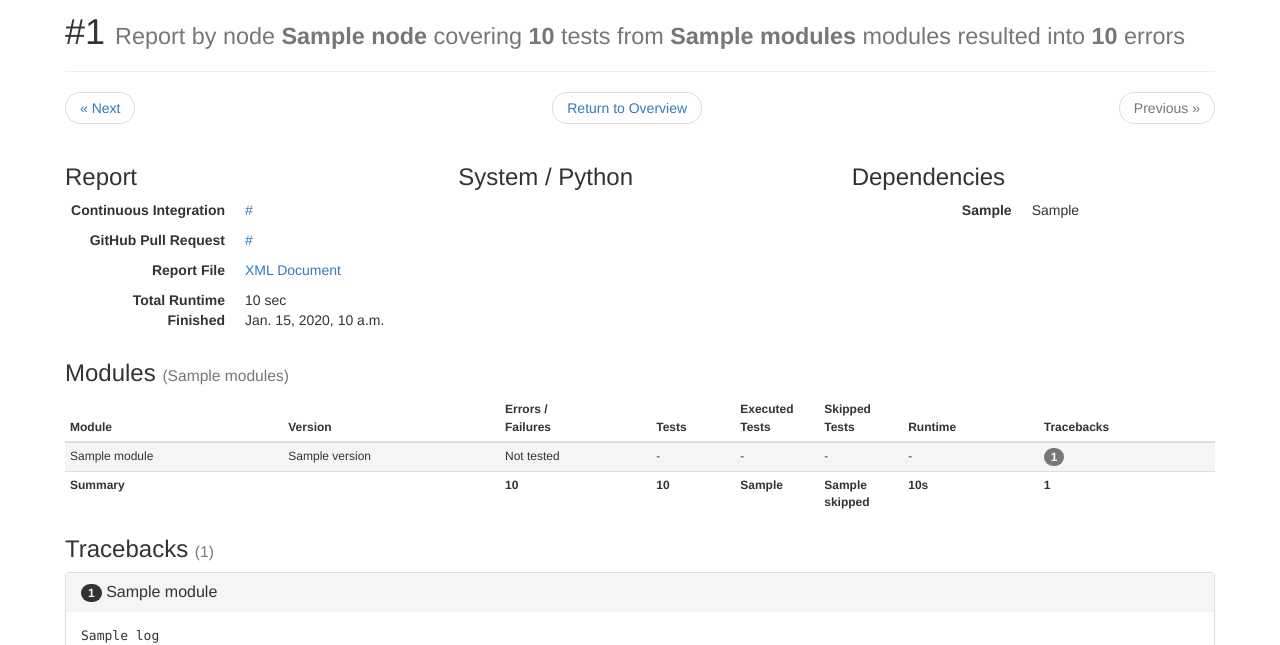
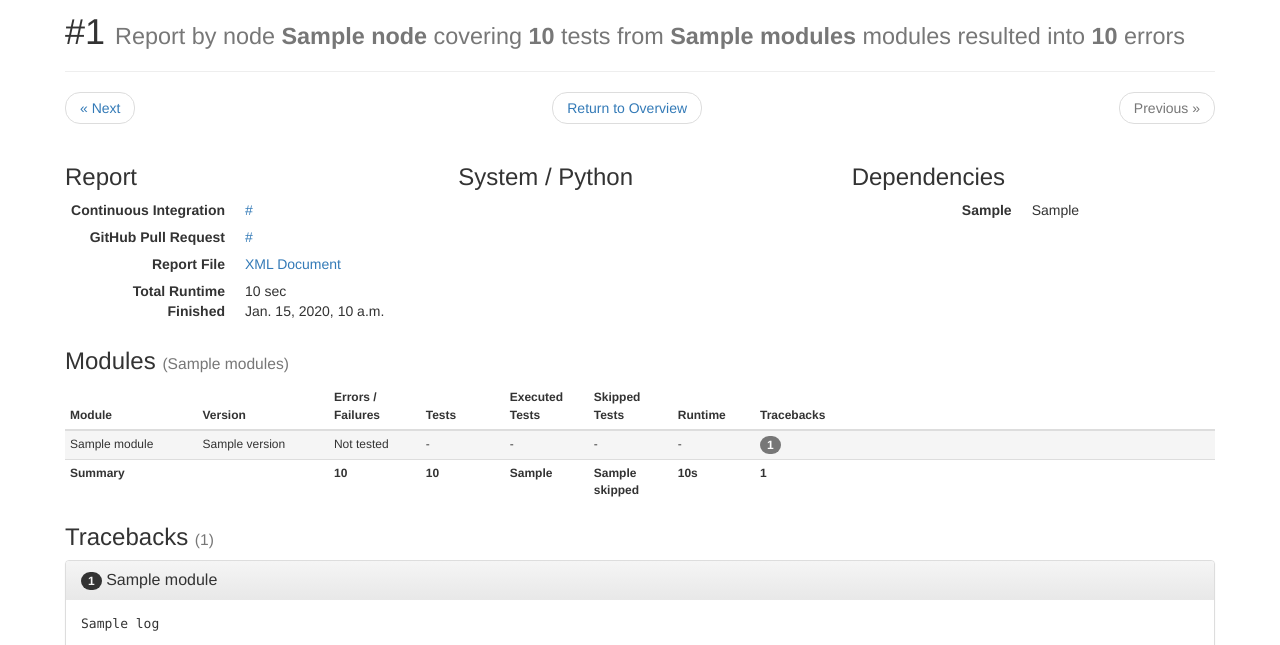
Before and after one commit to obspy/reporter, a Django app: template src/reporter/core/templates/report.html in a window 1280 px wide. Shown: the part 88-733 px from the top of the page. Run offline with Django 3.2, Linux system fonts and the light colour scheme; the template is opened without the code that fills it: most values are stand-ins (such as "Sample title", 1, 10 or a date in 2020); some libraries are stand-ins or nearby versions.

Commit message:
more visual changes

```diff
--- a/src/reporter/core/static/base.css
+++ b/src/reporter/core/static/base.css
@@ -158,5 +158,5 @@ ul.filter {
 }
 
 dl {
-    margin-bottom: 10px;
+    margin-bottom: 0.5em;
 }
--- a/src/reporter/core/templates/base.html
+++ b/src/reporter/core/templates/base.html
@@ -3,8 +3,8 @@
   <head>
     <meta charset="utf-8">
     <meta name="viewport" content="width=device-width, initial-scale=1">
-    <link rel="stylesheet" href="//netdna.bootstrapcdn.com/bootstrap/3.1.1/css/bootstrap.min.css">
-    <link rel="stylesheet" href="{% static 'font/style.css' %}">
+    <link rel="stylesheet" href="https://maxcdn.bootstrapcdn.com/bootstrap/3.3.6/css/bootstrap.min.css" integrity="sha384-1q8mTJOASx8j1Au+a5WDVnPi2lkFfwwEAa8hDDdjZlpLegxhjVME1fgjWPGmkzs7" crossorigin="anonymous">
+    <link rel="stylesheet" href="https://maxcdn.bootstrapcdn.com/bootstrap/3.3.6/css/bootstrap-theme.min.css" integrity="sha384-fLW2N01lMqjakBkx3l/M9EahuwpSfeNvV63J5ezn3uZzapT0u7EYsXMjQV+0En5r" crossorigin="anonymous">    <link rel="stylesheet" href="{% static 'font/style.css' %}">
     <link href="{% static 'base.css' %}" rel="stylesheet" />
 
 {% block extrahead %}{% endblock %}
@@ -31,9 +31,9 @@
 {% include 'footer.html' %}
 </div>
 
-    <script src="//ajax.googleapis.com/ajax/libs/jquery/2.1.1/jquery.min.js" defer></script>
-    <script src="//netdna.bootstrapcdn.com/bootstrap/3.1.1/js/bootstrap.min.js" defer></script>
-    <script src="//cdn.jsdelivr.net/jquery.event.move/1.3.5/jquery.event.move.min.js" defer></script>
+    <script src="https://ajax.googleapis.com/ajax/libs/jquery/2.1.1/jquery.min.js" defer></script>
+    <script src="https://maxcdn.bootstrapcdn.com/bootstrap/3.3.6/js/bootstrap.min.js" integrity="sha384-0mSbJDEHialfmuBBQP6A4Qrprq5OVfW37PRR3j5ELqxss1yVqOtnepnHVP9aJ7xS" crossorigin="anonymous" defer></script>
+    <script src="https://cdn.jsdelivr.net/jquery.event.move/1.3.5/jquery.event.move.min.js" defer></script>
     <script src="{% static 'base.js' %}" defer></script>
 {% block extrafoot %}{% endblock %}
   </body>
--- a/src/reporter/core/templates/home.html
+++ b/src/reporter/core/templates/home.html
@@ -15,6 +15,6 @@
 
 
 {% block extrafoot %}
-  <script src="http://google-code-prettify.googlecode.com/svn/loader/run_prettify.js"></script>
+  <script src="https://google-code-prettify.googlecode.com/svn/loader/run_prettify.js"></script>
   <script src="{% static 'base.js' %}" defer></script>
 {% endblock %}
--- a/src/reporter/core/templates/index.html
+++ b/src/reporter/core/templates/index.html
@@ -163,6 +163,6 @@
 
 
 {% block extrafoot %}
-<script src="//cdnjs.cloudflare.com/ajax/libs/moment.js/2.0.0/moment.min.js" defer></script>
+<script src="https://cdnjs.cloudflare.com/ajax/libs/moment.js/2.0.0/moment.min.js" defer></script>
 <script src="{% static 'libs/livestamp.min.js' %}" defer></script>
 {% endblock %}
--- a/src/reporter/core/templates/report.html
+++ b/src/reporter/core/templates/report.html
@@ -111,7 +111,7 @@
 
 <div style="font-size: 3em;" class="pull-right text-{{ report.status }} {{ report.status_icon }}"></div>
 <h3>Modules <small>({{ report.modules }})</small></h3>
-<table class="table table-hover table-condensed">
+<table id="modules" class="table table-hover table-condensed tablesorter">
   <thead>
     <tr>
       <th>Module</th>
@@ -123,7 +123,7 @@
       <th style="width: 7em;" class="hidden-xs">Executed<br/>Tests</th>
       <th style="width: 7em;" class="hidden-xs">Skipped<br/>Tests</th>
       <th class="hidden-xs">Runtime</th>
-      <th>Tracebacks</th>
+      <th style="width: 40%;">Tracebacks</th>
     </tr>
   </thead>
   <tbody>
@@ -140,7 +140,7 @@
       <td class="hidden-xs">{{ module.skipped|default:'<span class="muted">-</span>' }}</td>
       <td class="hidden-xs">{{ module.timetaken|floatformat }}s</td>
 {% else %}
-      <td class="muted">Not tested</td>
+      <td class="muted">Not&nbsp;tested</td>
       <td class="hidden-xs"><span class="muted">-</span></td>
       <td class="hidden-xs"><span class="muted">-</span></td>
       <td class="hidden-xs"><span class="muted">-</span></td>
@@ -178,13 +178,10 @@
 {% for traceback in tracebacks %}
   <div class="panel panel-default">
     <div class="panel-heading">
-      <h4 class="panel-title">
-        <a class="text-{{ traceback.status }}"
-           data-toggle="collapse" href="#{{ traceback.id }}">
-          <span class="badge badge-{{ traceback.status }}">{{ traceback.id }}</span>
-          {{ traceback.module }}
-        </a>
-      </h4>
+      <h3 class="panel-title">
+        <a data-toggle="collapse" href="#{{ traceback.id }}"><span class="badge badge-{{ traceback.status }}">{{ traceback.id }}</span></a>
+        <a data-toggle="collapse" href="#{{ traceback.id }}">{{ traceback.module }}</a>
+      </h3>
     </div>
     <div id="{{ traceback.id }}" class="panel-body collapse in">
       <pre>{{ traceback.log|safe }}</pre>
```
